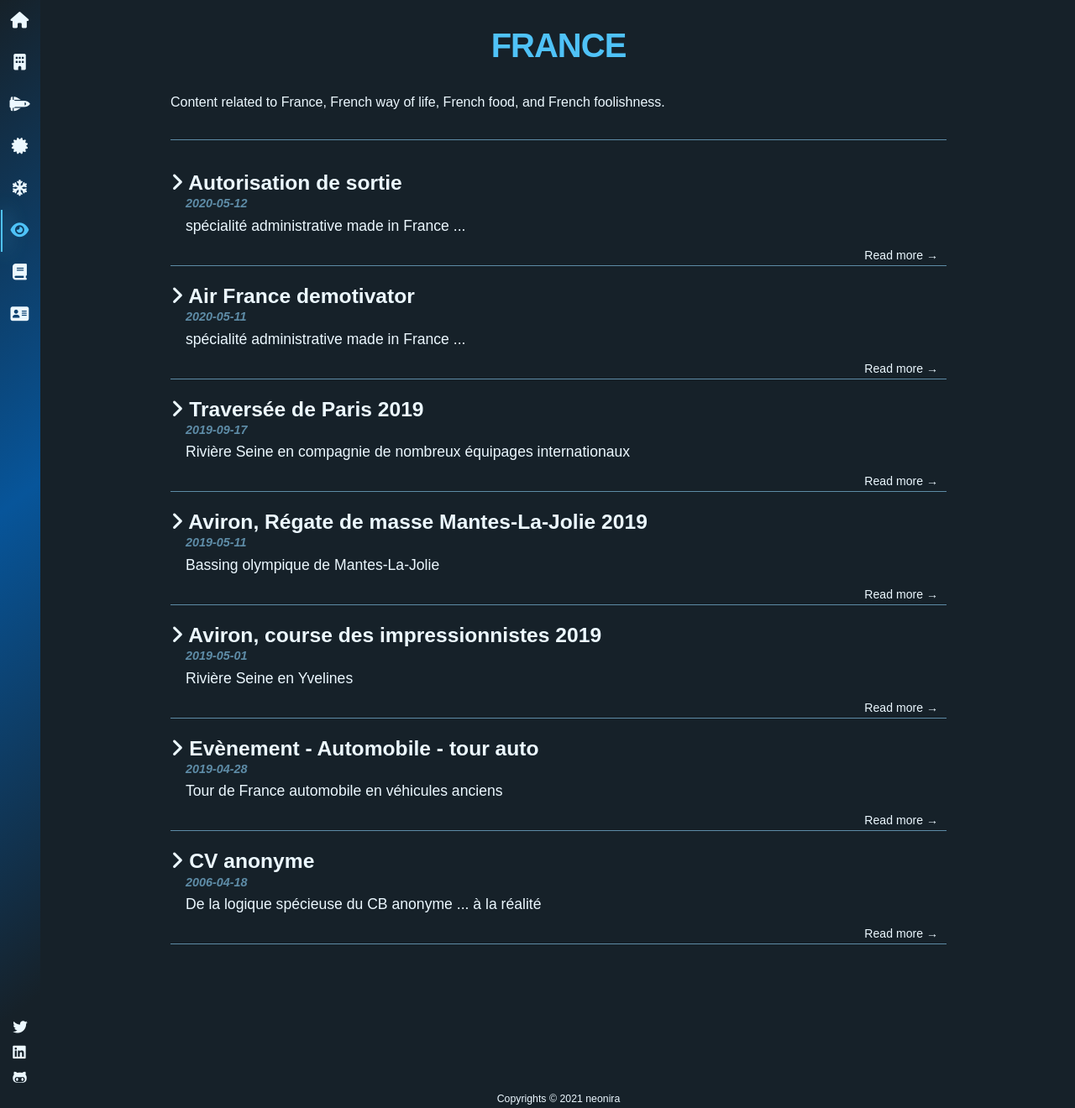
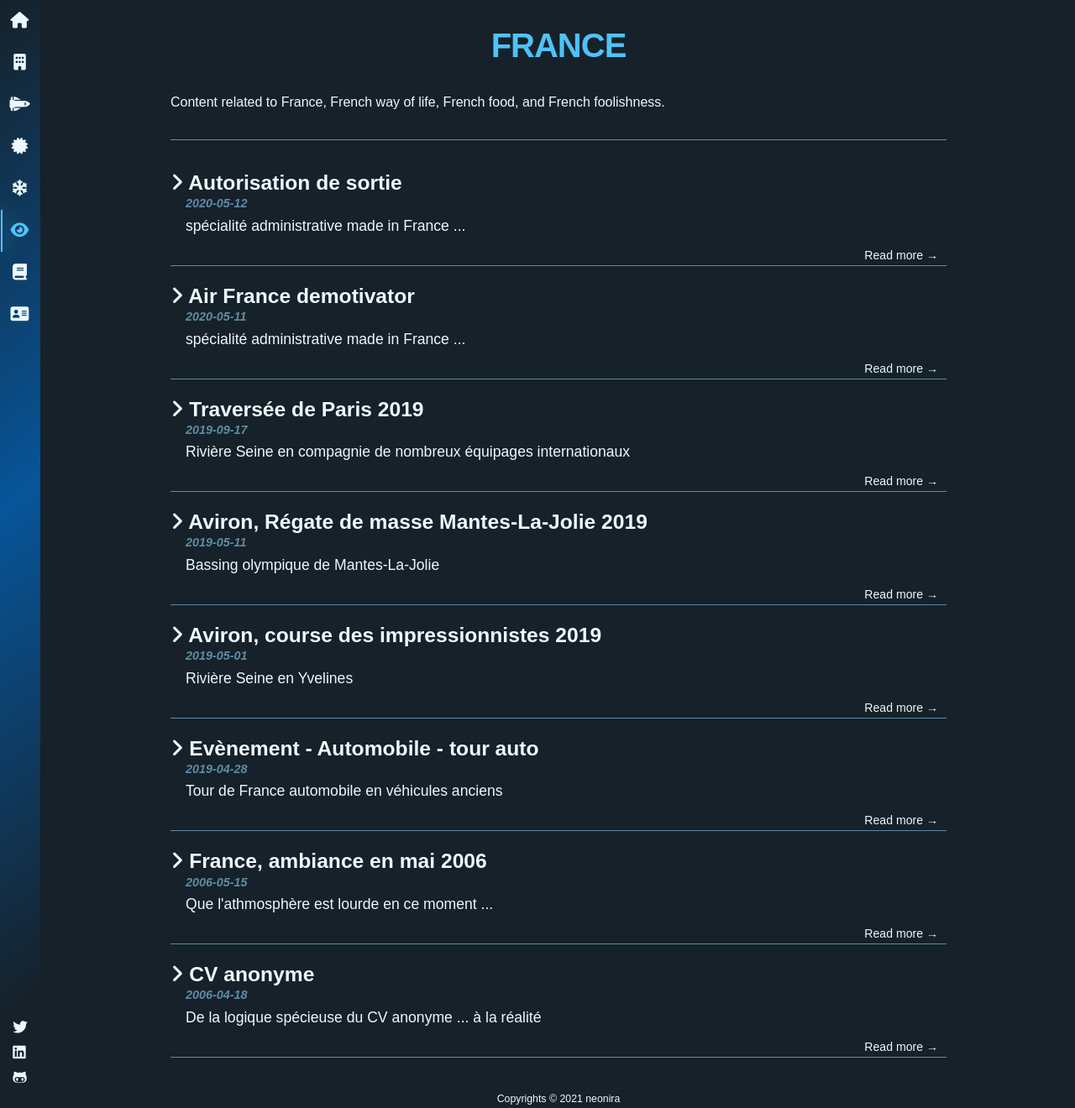
Before and after one commit to neonira/neonira.github.io, a Jekyll site: the page built from pages/category-france.html, in a window 1280 px wide. Shown: the whole page at 84% size. Built offline with Jekyll 4.4.1, drawn with Linux system fonts in a browser that asks for light colours; nearby versions of some CDN libraries; some web fonts are replaced.

Commit message:
added posts

```diff
--- a/_posts/2006-04-18-cv-anonyme.html
+++ b/_posts/2006-04-18-cv-anonyme.html
@@ -2,7 +2,7 @@
 layout: post
 title: CV anonyme
 category: category-france
-summary: De la logique spécieuse du CB anonyme ... à la réalité
+summary: De la logique spécieuse du CV anonyme ... à la réalité
 image: images/france/cv-ano-p.jpg
 # comments: true
 permalink: fr-cva
--- a/_posts/2006-05-15-ambiance-mai-2006.html
+++ b/_posts/2006-05-15-ambiance-mai-2006.html
@@ -1,10 +1,12 @@
 ---
-title: "ambiance en mai 2006"
-hidden: false
-categories: France FR
-tags: France society athmosphere
-author: neonira
+layout: post
+title: France, ambiance en mai 2006
+category: category-france
+summary: Que l'athmosphère est lourde en ce moment ...
+# comments: true
+permalink: fr-poeme-1
 ---
+
 <article>
 <header>
 Pour ceux qui n'étaient pas présents, ou qui l'aurait oublié, en mai 2006, de nombreuses manifestations se sont déroulées en France, contre le projet gouvernemental du contrat de première embauche, encore nommé CPE.
```
